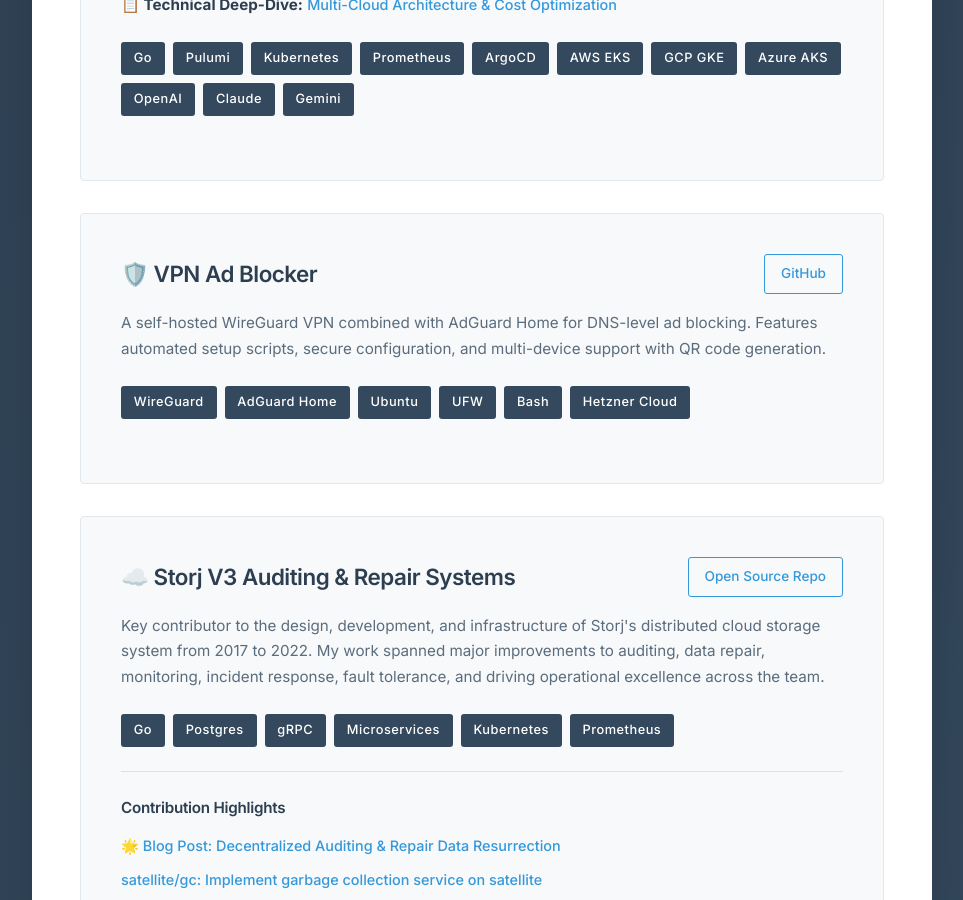
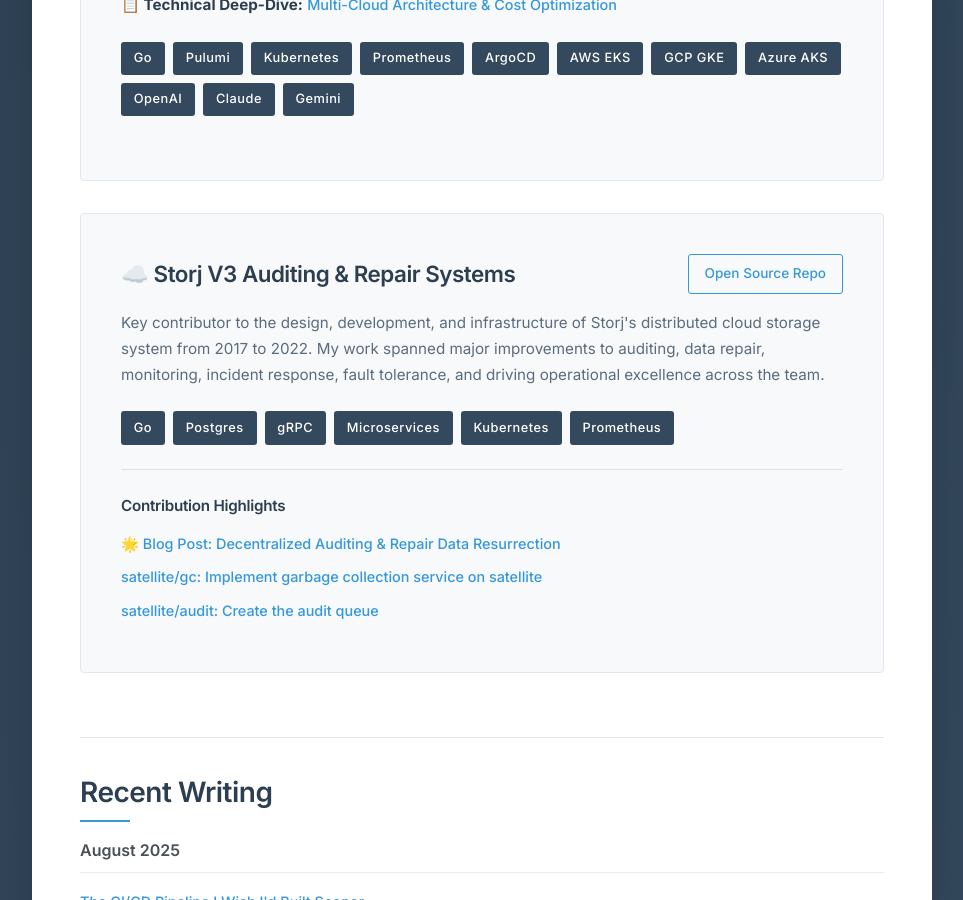
Before and after one commit to navillasa/navillasa.github.io, a Jekyll site: the page built from index.md, in a window 1280 px wide and 900 px high, scrolled down 1819 px. Shown: the whole window, without its empty margins (158-1121 px from the left). Built offline with Jekyll 4.4.1, drawn with Linux system fonts in a browser that asks for light colours; our own code applies the rules of GitHub Pages for plain Markdown files.

Commit message:
removed vpn project because it wasn't as exciting

```diff
--- a/index.md
+++ b/index.md
@@ -113,28 +113,6 @@ title: "DevOps Engineer"
             </div>
         </div>
 
-        <!-- VPN Ad Blocker Project -->
-        <div class="project-card">
-            <div class="project-header">
-                <h3 class="project-title">🛡️ VPN Ad Blocker</h3>
-                <div class="project-links">
-                    <a href="https://github.com/navillasa/vpn-ad-blocker" target="_blank" class="project-link">GitHub</a>
-                </div>
-            </div>
-            <p class="project-description">
-                A self-hosted WireGuard VPN combined with AdGuard Home for DNS-level ad blocking. Features automated setup scripts, secure configuration, and multi-device support with QR code generation.
-            </p>
-            <div class="tech-stack">
-                <span class="tech-tag">WireGuard</span>
-                <span class="tech-tag">AdGuard Home</span>
-                <span class="tech-tag">Ubuntu</span>
-                <span class="tech-tag">UFW</span>
-                <span class="tech-tag">Bash</span>
-                <span class="tech-tag">Hetzner Cloud</span>
-            </div>
-
-        </div>
-
         <!-- Storj Auditing & Repair Project -->
         <div class="project-card">
             <div class="project-header">
```
